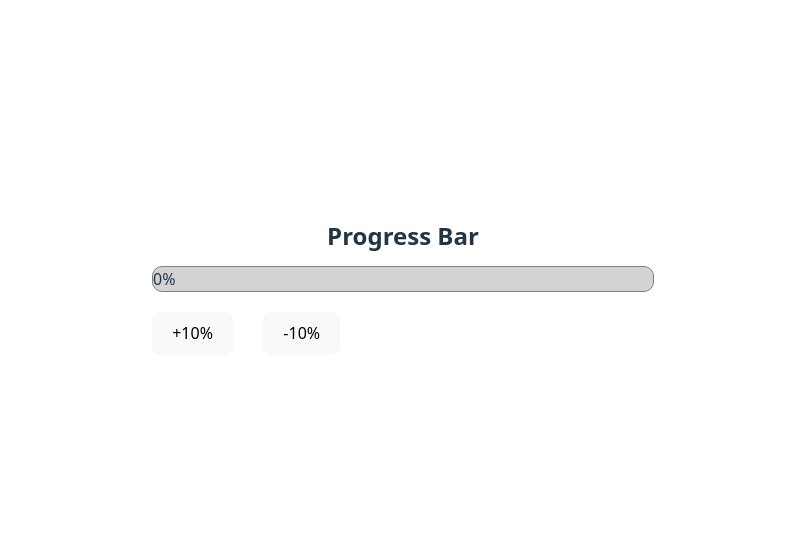
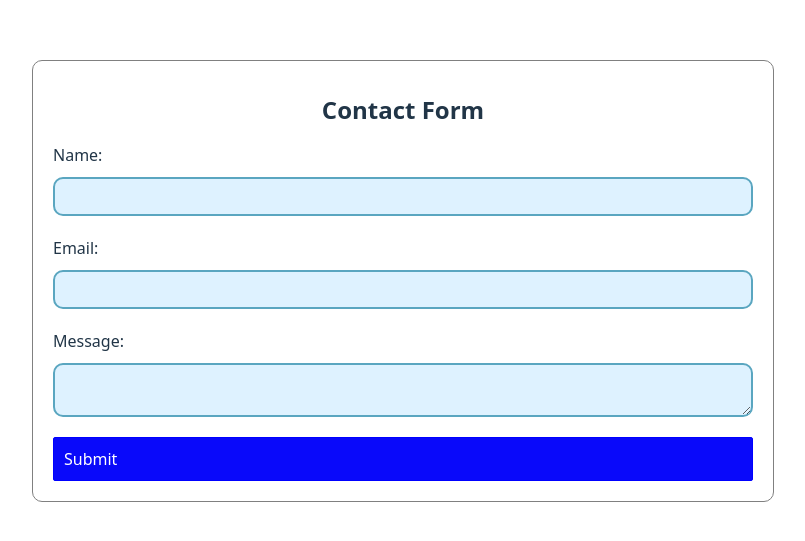
Before and after one commit to Khusbu853/ReactJs-Machine-Coding-Practice, a React (Vite) app: page / in a window 1280 px wide. Shown: the part 119-660 px from the top of the page, without its empty margins (237-1042 px from the left). Built offline with nearby package versions, Linux system fonts and the light colour scheme.

Commit message:
contact form

```diff
--- a/src/App.jsx
+++ b/src/App.jsx
@@ -5,6 +5,7 @@ import LikeButton from './component/LikeButton'
 import { items } from './component/Accordion/data'
 import GuessTheNumber from './component/Guess Number/GuessNumber'
 import ProgressBar from './component/progressBar/ProgressBar'
+import ContactForm from './component/contactform/ContactForm'
 
 
 function App() {
@@ -15,7 +16,8 @@ function App() {
       {/* <LikeButton/> */}
       {/* <Accordion items = {items}/> */}
       {/* <GuessTheNumber/> */}
-      <ProgressBar/>
+      {/* <ProgressBar/> */}
+      <ContactForm/>
     </div>
   )
 }
--- /dev/null
+++ b/src/component/contactform/ContactForm.jsx
@@ -0,0 +1,96 @@
+import React, {useState} from "react";
+import './style.css'
+
+function ContactForm() {
+    const [name, setName] = useState('')
+    const [email, setEmail] = useState('')
+    const [message, setMessage] = useState('')
+    const [nameError, setNameError] = useState('')
+    const [emailError, setEmailError] = useState('')
+    const [messageError, setMessageError] = useState('')
+    const [isValid, setIsValid] = useState(false)
+
+    const handleSubmit = () => {
+        setNameError('');
+        setEmailError('');
+        setMessageError('');
+
+        let isValidForm = true;
+        const regex = /^[a-zA-Z0-9._%+-]+@[a-zA-Z0-9.-]+\.[a-zA-Z]{2,}$/;
+
+        if (name === '') {
+            setNameError('Name is required');
+            isValidForm = false;
+        }
+
+        if (email === '') {
+            setEmailError('Email is required');
+            isValidForm = false;
+        } else if (!regex.test(email)) {
+            setEmailError('Invalid email format');
+            isValidForm = false;
+        }
+
+        if (message === '') {
+            setMessageError('Message is required');
+            isValidForm = false;
+        }
+
+        setIsValid(isValidForm);
+    };
+
+    return (
+        <div class='container'>
+            {/* Implement contact form logic here */}
+            {isValid === false ? (
+                <>
+                <h1>Contact Form</h1>
+                 <div class='field'>
+            <label htmlFor="name" class='label'>Name:</label>
+                <input
+                id='name'
+                name='name'
+                class='input'
+                type='text'
+                value={name}
+                onChange={(e) => setName(e.target.value)}
+            />
+            </div>
+            {nameError !== '' && <p class='error'>{nameError}</p>}
+            <div class='field'>
+            <label htmlFor="email" class='label'>Email:</label>
+                        <input
+                id='email'
+                name='email'
+                class='input'
+                type='email'
+                value={email}
+                onChange={(e) => setEmail(e.target.value)}
+            />
+            </div>
+            {emailError !== '' && <p class='error'>{emailError}</p>}
+            <div class='field'>
+            <label htmlFor="message" class='label'>Message:</label>
+                        <textarea
+                id='message'
+                name='message'
+                class='input'
+                type='text'
+                value={message}
+                onChange={(e) => setMessage(e.target.value)}
+            />
+            </div>
+            {messageError !== '' && <p class='error'>{messageError}</p>}
+
+            <button onClick={handleSubmit} class='button'>Submit</button>
+                </>
+            ) : (
+                    <h2>
+                        Thank you, {name || "User"}!
+                    </h2>
+           )}
+        </div>
+    );
+}
+
+export default ContactForm;
--- /dev/null
+++ b/src/component/contactform/style.css
@@ -0,0 +1,44 @@
+
+  h1 {
+    font-size: 1.5rem;
+    text-align: center;
+  }
+  .container {
+    width: 700px;
+    background-color: white;
+    border: 1px solid grey;
+    padding: 20px;
+    border-radius: 10px;
+    box-shadow: 0vmin;
+  }
+
+  .field{
+    margin-top: 20px;
+    display: flex;
+    flex-direction: column;
+  }
+  .label {
+    margin-bottom: 10px;
+    font-weight: 500;
+    text-align: left;
+  }
+  .input {
+    padding: 10px;
+    background-color: rgba(149, 213, 253, 0.311);
+    border: 2px solid rgb(90, 166, 192);
+    border-radius: 10px;
+  }
+  .button {
+    border: 1px solid blue;
+    border-radius: 2px;
+    padding: 10px;
+    width: 100%;
+    margin-top: 20px;
+    background-color: rgb(9, 9, 250);
+    color: white;
+    cursor: pointer;
+  }
+  .error {
+    color: red;
+    margin-top: 5px;
+  }
```
